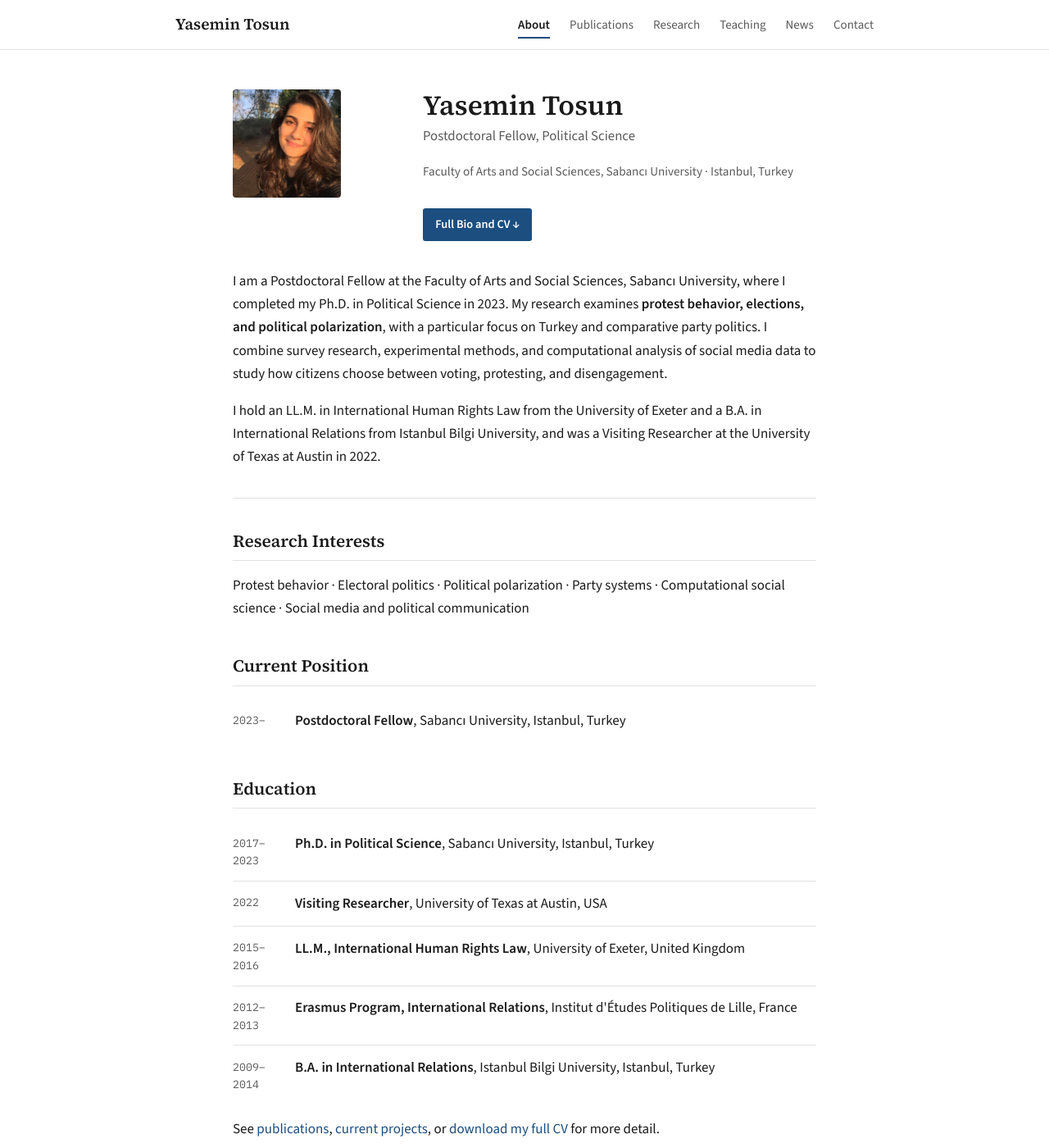
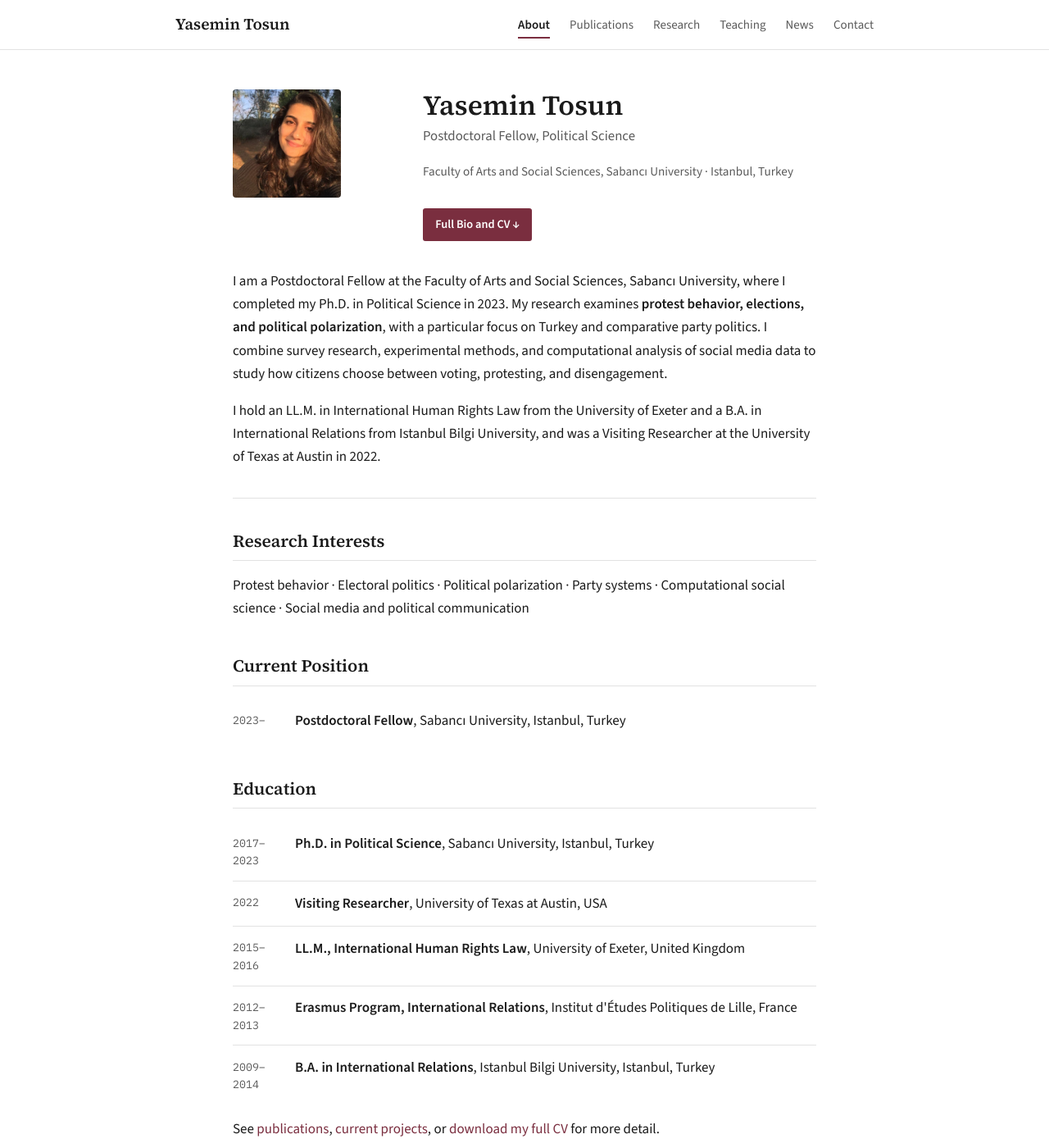
Before and after one commit to yasemintosun91/yasemintosun, a Jekyll site: the page built from index.md, in a window 1280 px wide and 1400 px high. Shown: the whole window at 82% size. Built offline with Jekyll 4.4.1, drawn with Linux system fonts in a browser that asks for light colours.

Commit message:
Update style.css

```diff
--- a/assets/css/style.css
+++ b/assets/css/style.css
@@ -7,8 +7,8 @@
   --paper: #ffffff;
   --ink: #1a1a1a;
   --ink-soft: #5a5a5a;
-  --link: #1c4e80;       /* muted academic blue */
-  --link-hover: #133a61;
+  --link: #7a2e3f;       /* muted academic blue */
+  --link-hover: #5c2230;
   --line: #e2e2e2;
   --nav-bg: #ffffff;
   --nav-border: #e2e2e2;
```
